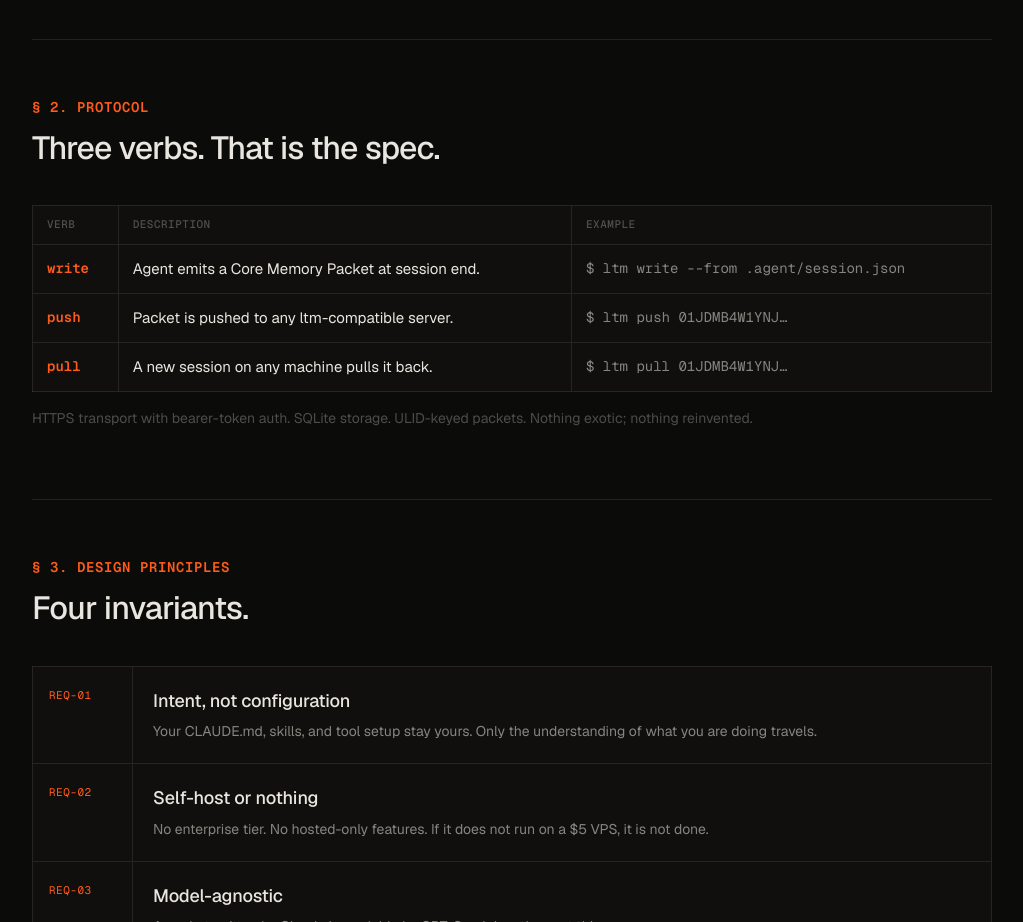
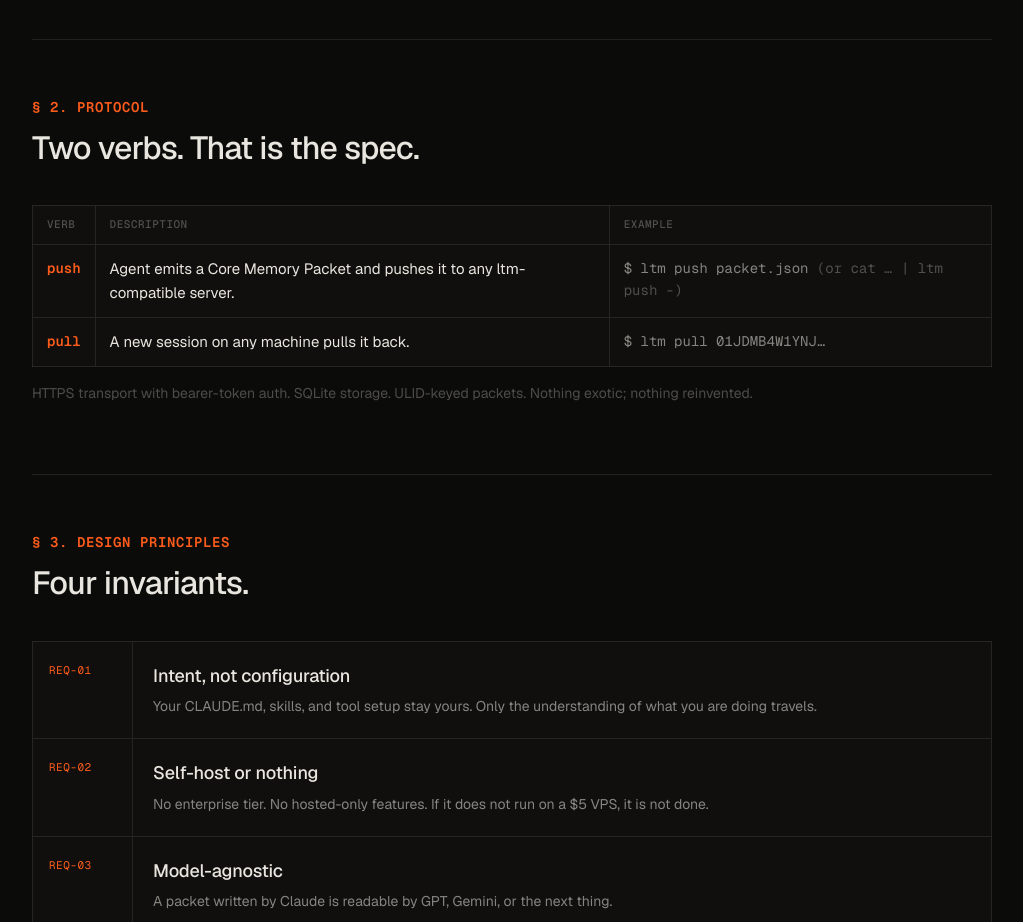
Before and after one commit to dennisdevulder/ltm, a plain HTML site: page website/index.html in a window 1280 px wide. Shown: the part 1340-2262 px from the top of the page, without its empty margins (128-1151 px from the left). Drawn offline with nearby package versions, Linux system fonts and the light colour scheme.

Commit message:
docs: align README and website with actual CLI surface (#5)
- Document all three `ltm auth` forms (managed device flow, self-hosted
  device flow, legacy paste-a-token), not just the legacy form.
- List `resume`, `update`, `auth whoami` and the six `config` subcommands
  in the command rundown.
- Move OAuth device flow out of 'not here yet' — it shipped in v0.6.0.
- Website: drop the non-existent `ltm write` verb from the protocol
  table, and fix the `push` example which implied it took a packet ID.

```diff
--- a/website/index.html
+++ b/website/index.html
@@ -295,14 +295,13 @@
   <!-- ————— 2. Protocol ————— -->
   <section class="sec col" id="spec">
     <h2 class="sec-n">§ 2. Protocol</h2>
-    <h3 class="sec-t">Three verbs. That is the spec.</h3>
+    <h3 class="sec-t">Two verbs. That is the spec.</h3>
     <table class="verbs">
       <thead>
         <tr><th>verb</th><th>description</th><th>example</th></tr>
       </thead>
       <tbody>
-        <tr><td class="verb">write</td><td class="desc">Agent emits a Core Memory Packet at session end.</td><td class="ex">$ ltm write --from .agent/session.json</td></tr>
-        <tr><td class="verb">push</td> <td class="desc">Packet is pushed to any ltm-compatible server.</td>  <td class="ex">$ ltm push 01JDMB4W1YNJ…</td></tr>
+        <tr><td class="verb">push</td> <td class="desc">Agent emits a Core Memory Packet and pushes it to any ltm-compatible server.</td>  <td class="ex">$ ltm push packet.json <span style="color:var(--dimmer)">(or cat … | ltm push -)</span></td></tr>
         <tr><td class="verb">pull</td> <td class="desc">A new session on any machine pulls it back.</td>    <td class="ex">$ ltm pull 01JDMB4W1YNJ…</td></tr>
       </tbody>
     </table>
```
Also changed, not shown: README.md.
